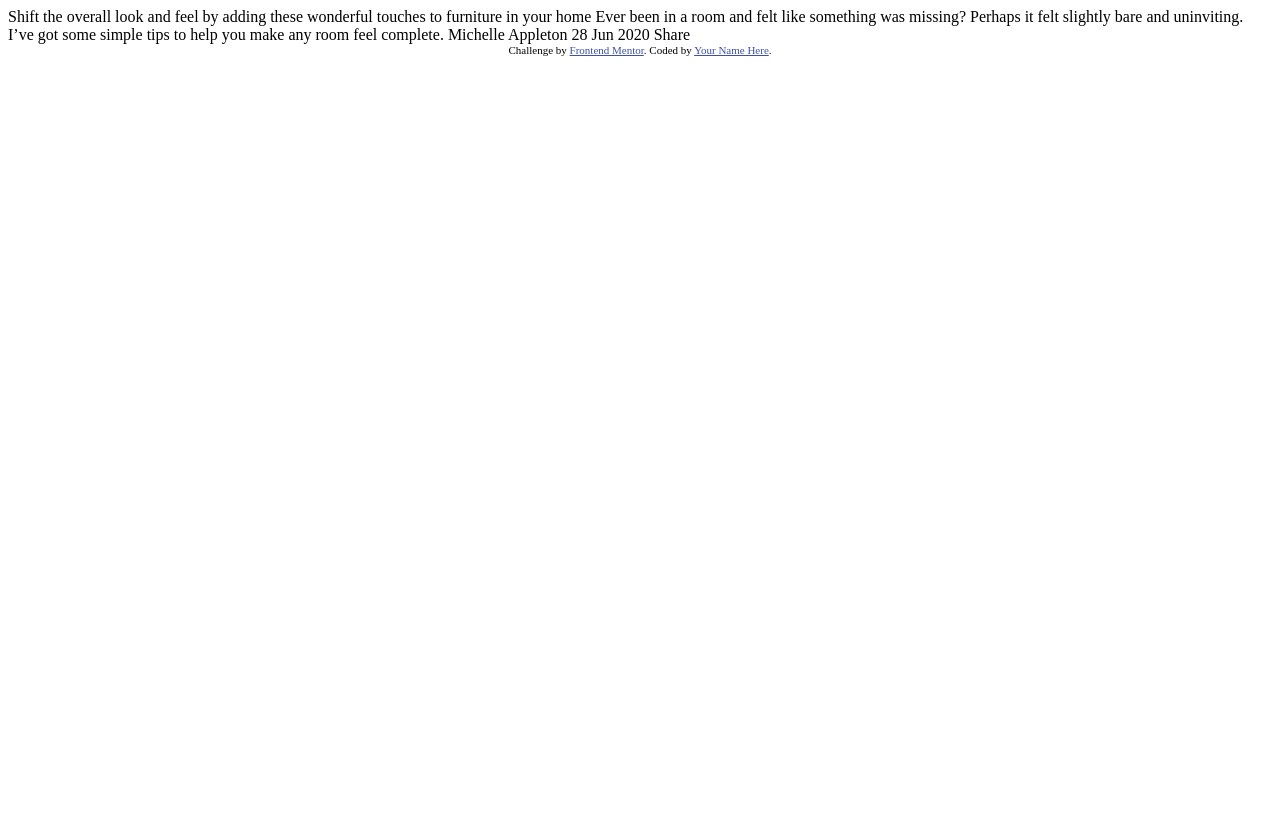
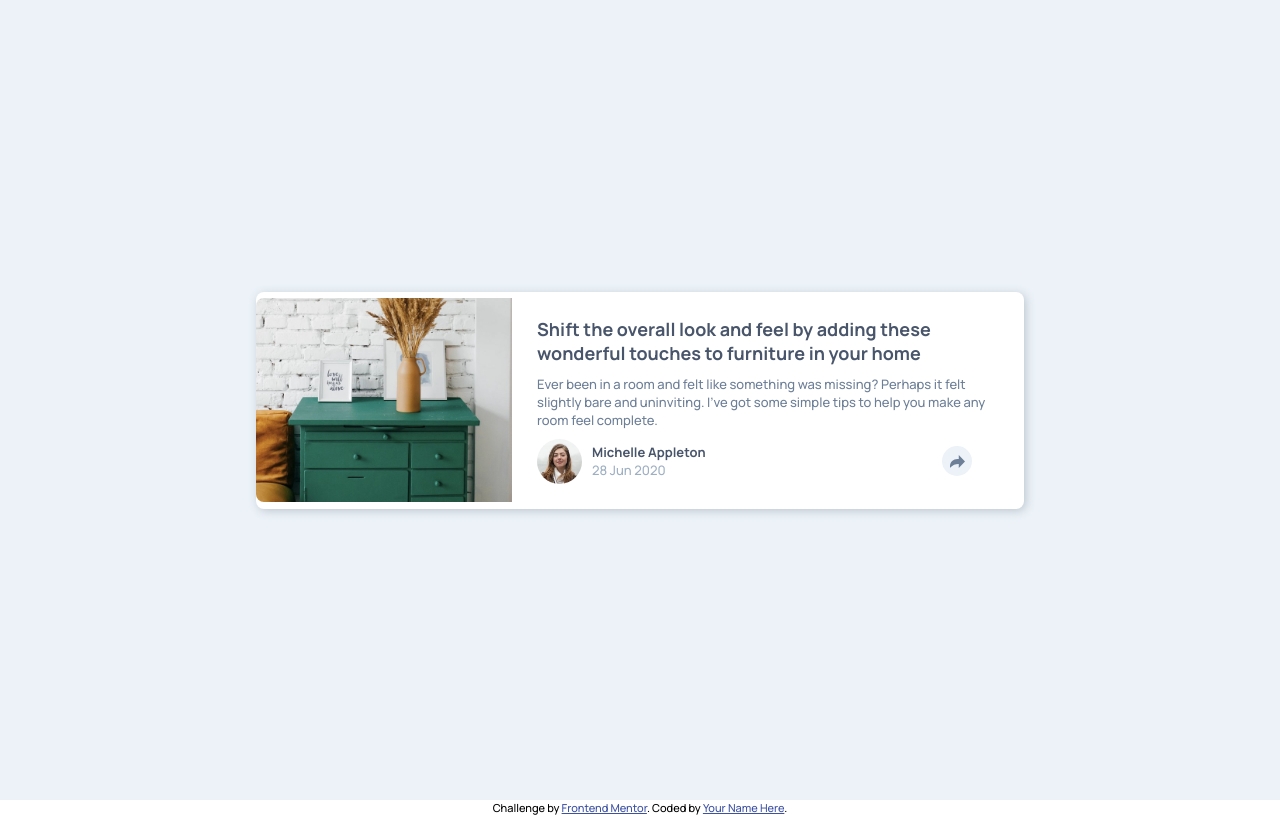
Before and after one commit to Nisha2018/article-preview-component, a plain HTML site: page index.html in a window 1280 px wide. Drawn offline with Linux system fonts and the light colour scheme.

Commit message:
added css styles

```diff
--- a/index.html
+++ b/index.html
@@ -1,36 +1,63 @@
 <!DOCTYPE html>
 <html lang="en">
+
 <head>
     <meta charset="UTF-8">
     <meta name="viewport" content="width=device-width, initial-scale=1.0"> <!-- displays site properly based on user's device -->
-
     <link rel="icon" type="image/png" sizes="32x32" href="./images/favicon-32x32.png">
-
     <title>Frontend Mentor | Article preview component</title>
-
+    <link href="https://fonts.googleapis.com/css2?family=Manrope:wght@200;300;500;700&display=swap" rel="stylesheet">
+    <link rel="stylesheet" type="text/css" href="style.css">
     <!-- Feel free to remove these styles or customise in your own stylesheet 👍 -->
     <style>
-    .attribution { font-size: 11px; text-align: center; }
-    .attribution a { color: hsl(228, 45%, 44%); }
+    .attribution {
+        font-size: 11px;
+        text-align: center;
+    }
+
+    .attribution a {
+        color: hsl(228, 45%, 44%);
+    }
     </style>
 </head>
+
 <body>
-
-  Shift the overall look and feel by adding these wonderful
-  touches to furniture in your home
-
-  Ever been in a room and felt like something was missing? Perhaps
-  it felt slightly bare and uninviting. I’ve got some simple tips
-  to help you make any room feel complete.
-
-  Michelle Appleton
-  28 Jun 2020
-
-  Share
-
+    <div class="container">
+        <div class="card">
+            <div class="img-container">
+                <img class="card-img" src="images/drawers.jpg" alt="article-img">
+            </div>
+            <div class="content">
+                <div class="title">
+                    <p>Shift the overall look and feel by adding these wonderful
+                        touches to furniture in your home</p>
+                </div>
+                <div class="description">
+                    <p>Ever been in a room and felt like something was missing? Perhaps it felt slightly bare and uninviting. I’ve got some simple tips to help you make any room feel complete.</p>
+                </div>
+                <div class="footer">
+                    <div class="profile-img">
+                        <img src="images/avatar-michelle.jpg" alt="profile-image">
+                    </div>
+                    <div class="profile-info">
+                        <div class="name">
+                            <p>Michelle Appleton</p>
+                        </div>
+                        <div class="date">
+                            <p>28 Jun 2020</p>
+                        </div>
+                    </div>
+                    <div class="share-icon">
+                      <img src="images/icon-share.svg" alt="share-icon">
+                    </div>
+                </div>
+            </div>
+        </div>
+    </div>
     <div class="attribution">
         Challenge by <a href="https://www.frontendmentor.io?ref=challenge" target="_blank">Frontend Mentor</a>.
         Coded by <a href="#">Your Name Here</a>.
     </div>
 </body>
+
 </html>
--- /dev/null
+++ b/style.css
@@ -0,0 +1,113 @@
+*{
+	margin: 0;
+	padding: 0;
+	box-sizing: border-box;
+}
+
+body{
+	font-family: 'Manrope', sans-serif;
+}
+
+img{
+	width: 100%;
+	height: auto;
+	vertical-align: bottom;
+}
+
+.container{
+	height: 100vh;
+	width: 100%;
+	display: grid;
+	justify-content: center;
+	align-items: center;
+	background: hsl(210, 46%, 95%);
+}
+
+.card{
+	display: grid;
+	grid-template-columns: auto;
+	justify-content: center;
+	align-items: center;
+    width: 90vw;
+    background: #fff;
+    border-radius: 8px;
+    box-shadow: 2px 2px 10px hsl(210deg 15% 78%);
+}
+
+.card-img{
+	border-radius: 8px 0 0 8px;
+}
+
+.card .content{
+	display: grid;
+    grid-row-gap: 10px;
+    align-items: center;
+    padding: 25px;
+}
+
+.content .footer{
+	display: grid;
+    grid-template-columns: auto 6fr 1fr;
+    grid-column-gap: 10px;
+    align-items: center;
+}
+
+.profile-img img{
+    width: 45px;
+    border-radius: 100%;
+}
+
+.content .title,.profile-info .name{
+	font-size: 18px;
+	color: hsl(217, 19%, 35%);
+	font-weight: 700;
+}
+
+.content .description{
+	font-size: 13px;
+	color: hsl(214, 17%, 51%);
+}
+
+.profile-info .name{
+	color: hsl(217, 19%, 35%);
+	font-size: 13px;
+	font-weight: 700;
+}
+
+.profile-info .date{
+	color: hsl(212, 23%, 69%);
+	font-size: 13px;
+}
+
+.share-icon{
+	width: 15px;
+    height: 15px;
+    background: hsl(210, 46%, 95%);
+    border-radius: 100%;
+    padding: 15px;
+    display: grid;
+    justify-content: center;
+    align-content: center;
+    cursor: pointer;
+}
+
+.share-icon img{
+	width: 15px;
+}
+
+.share-icon:hover{
+	background: hsl(214, 17%, 51%);
+}
+
+.share-icon:hover img{
+	filter: invert(99%) sepia(100%) saturate(4%) hue-rotate(102deg) brightness(101%) contrast(105%);
+}
+
+/*desktop view*/
+
+@media (min-width: 991px){
+	.card{
+		grid-template-columns: 1fr 2fr;
+		width: 60vw;
+	}
+}
```
Lines whose indentation alone changed are shown as unchanged.
